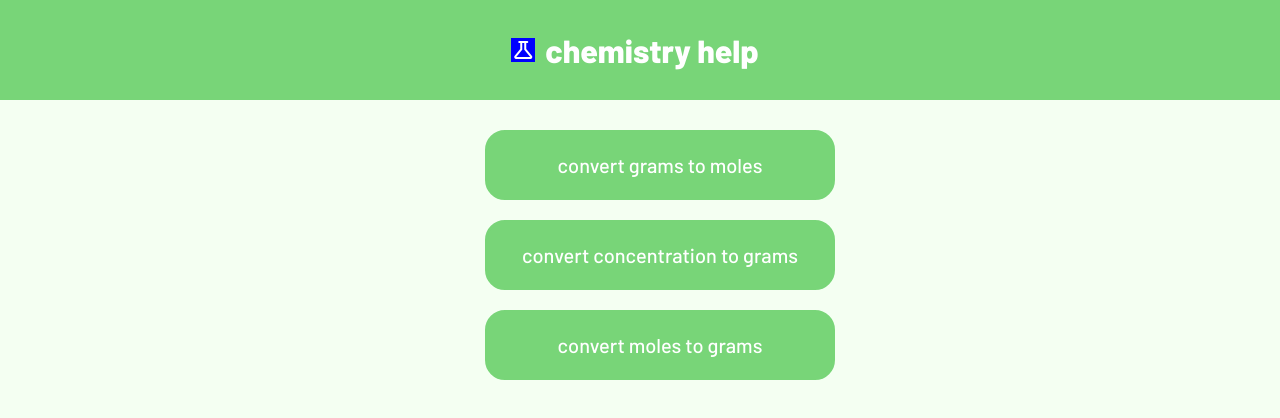
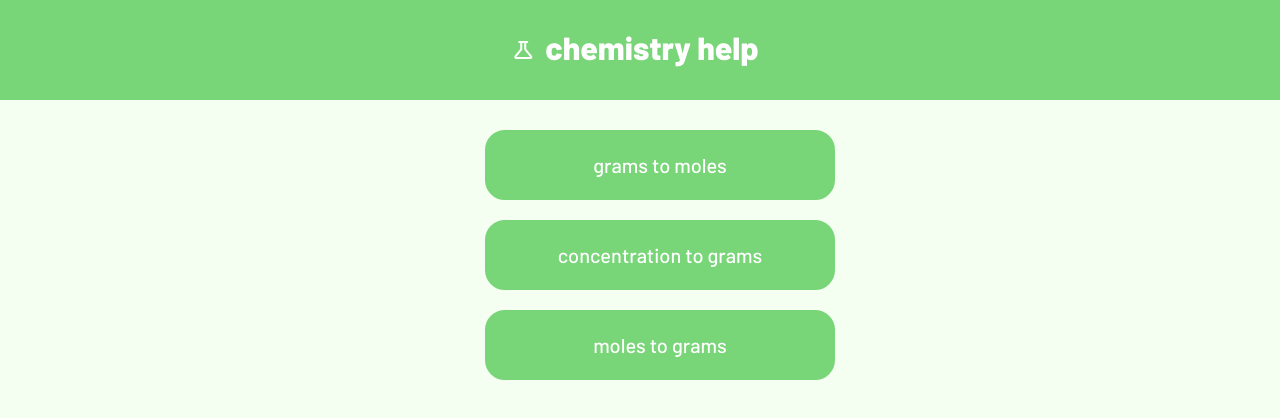
Before and after one commit to averyj123/chem-help, a website: page index.html in a window 1280 px wide. Drawn offline with nearby package versions, Linux system fonts and the light colour scheme.

Commit message:
Adds styling for heading to align icon and text, rewords buttons

```diff
--- a/index.html
+++ b/index.html
@@ -17,9 +17,9 @@
       <h1>chemistry help</h1>
    </div>
    <div class="buttons">
-      <button id="grams">convert grams to moles</button>
-      <button id="conc">convert concentration to grams</button>
-      <button id="moles">convert moles to grams</button>
+      <button id="grams">grams to moles</button>
+      <button id="conc">concentration to grams</button>
+      <button id="moles">moles to grams</button>
    </div>
    <script src = ./script.js></script>
 </body>
--- a/style.css
+++ b/style.css
@@ -14,12 +14,15 @@
 }
 
 h1 {
-   padding:10px;
+   margin:10px;
    color: white;
    text-align: center;
+   vertical-align: middle;
+   height: 45px;
    font-family: Barlow;
    font-weight: 800;
    background-color: rgb(120, 213, 120);
+   user-select: none;
 }
 
 .buttons {
@@ -48,10 +51,10 @@ button:hover {
    cursor:pointer;
    background-color: rgb(109, 193, 109);
    border-color: rgb(109, 193, 109);
+   font-weight: 700;
 }
 #hello{
    background: transparent;
    color: white;
    align-self:center;
-   background-color:blue;
 }
```
